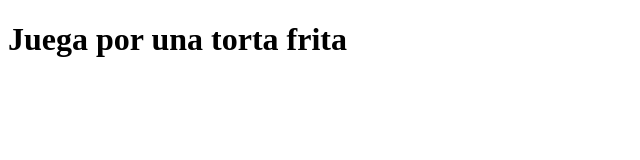
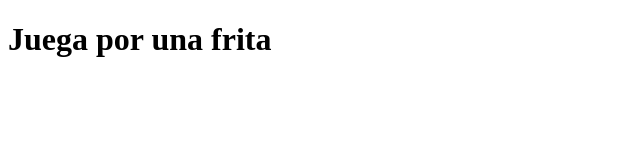
Before and after one commit to pilarsd99/Ejercicios, a plain HTML site: page index.html in a window 1280 px wide. Shown: the whole page, without its empty margins (0-640 px from the left). Drawn offline with Linux system fonts and the light colour scheme.

Commit message:
ejercicio2

```diff
--- a/index.html
+++ b/index.html
@@ -7,7 +7,7 @@
 </head>
 <body>
     <div id="Titulo">
-        <h1>Juega por una torta frita </h1>
+        <h1>Juega por una  frita </h1>
     </div>
     <script src="js/Ejercicio2.js"></script>
 </body>
```
